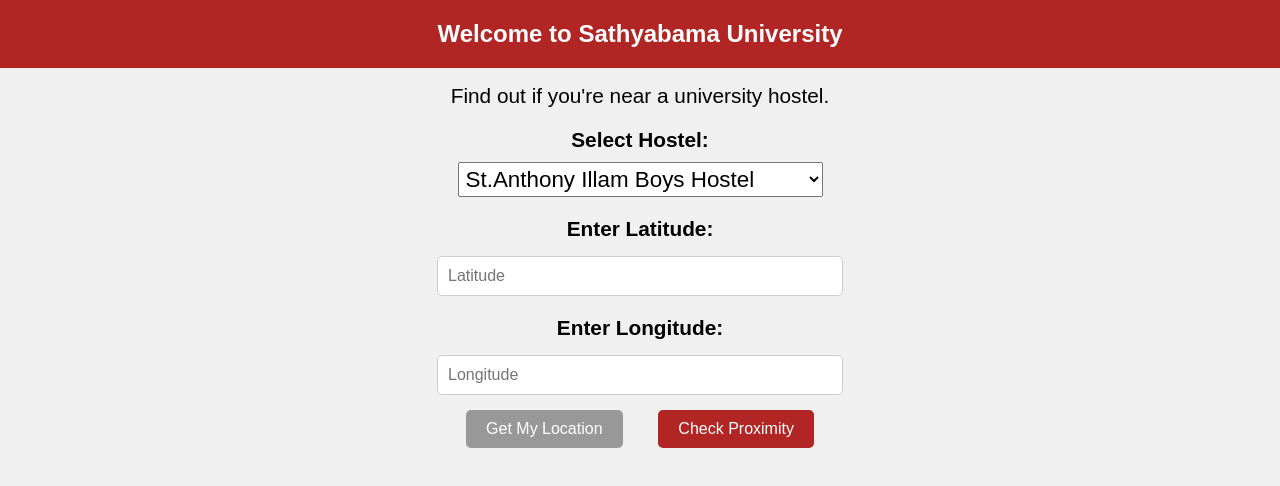
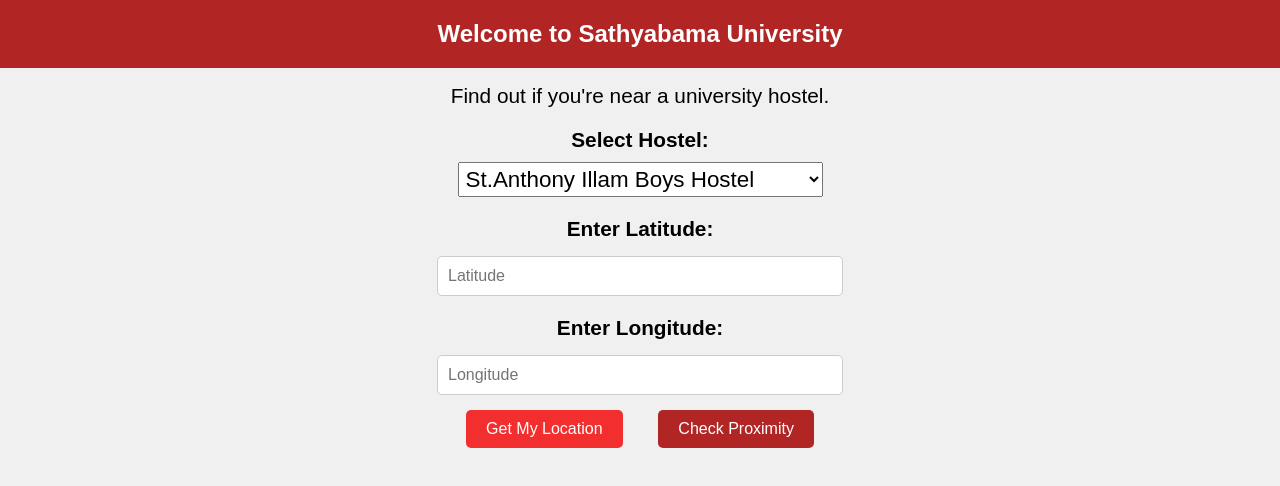
Before and after one commit to Tushar292004/Hostel_Area, a plain HTML site: page index.html in a window 1280 px wide. In both pictures the pointer is over the button "Get My Location". Drawn offline with nearby package versions, Linux system fonts and the light colour scheme.

Commit message:
Update styles.css

```diff
--- a/styles.css
+++ b/styles.css
@@ -57,7 +57,7 @@
 }
 
 button:hover {
-    background-color: #0201005e;
+    background-color: rgba(244, 7, 7, 0.826);
 }
 
 /* Result message */
```
